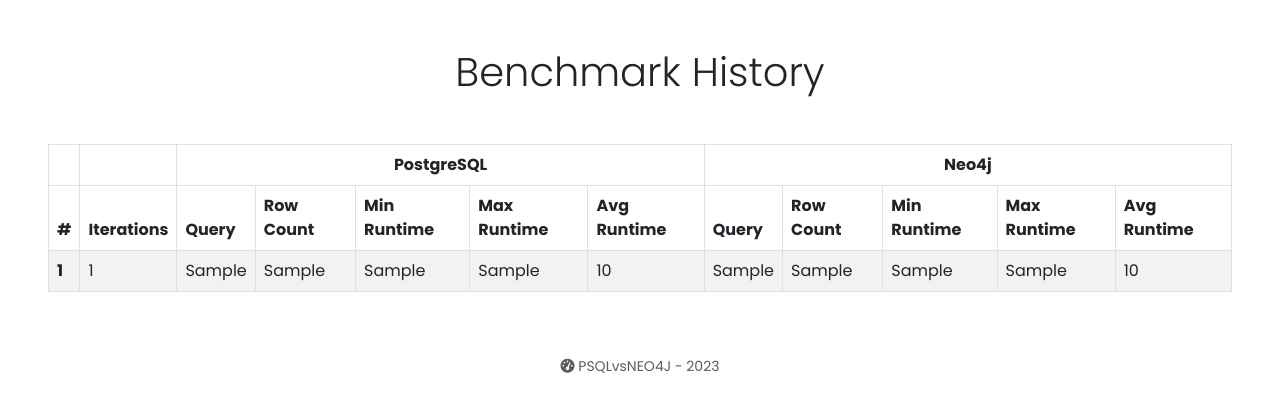
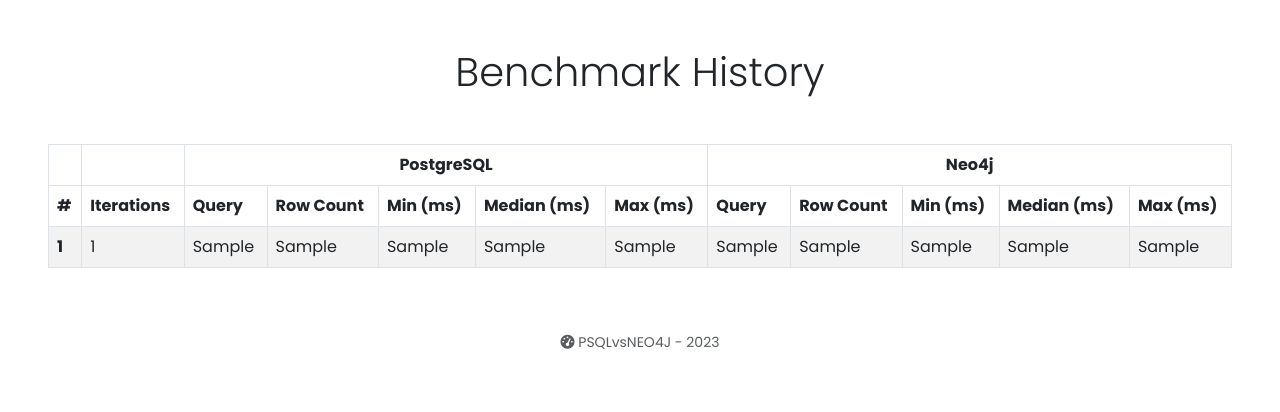
Before and after one commit to erkanvatan/postgres-neo4j-web-benchmark, a Flask app: template app/templates/tabs/benchmark_history.html in a window 1280 px wide. Shown: the part 76-488 px from the top of the page. Run offline with Flask 3, Linux system fonts and the light colour scheme; the template is opened without the code that fills it: most values are stand-ins (such as "Sample title", 1, 10 or a date in 2020); some libraries are stand-ins or nearby versions.

Commit message:
fix(history): show real min, median and max runtimes
Min and max were taken after trimming the extremes, and fewer than three
runs crashed the page.

```diff
--- a/app/templates/tabs/benchmark_history.html
+++ b/app/templates/tabs/benchmark_history.html
@@ -25,15 +25,15 @@
         <th scope="col">Query</th>
         <th scope="col">Row Count</th>
         <!--<th scope="col">Runtimes (ms)</th>-->
-        <th scope="col">Min Runtime</th>
-        <th scope="col">Max Runtime</th>
-        <th scope="col">Avg Runtime</th>
+        <th scope="col">Min (ms)</th>
+        <th scope="col">Median (ms)</th>
+        <th scope="col">Max (ms)</th>
         <th scope="col">Query</th>
         <th scope="col">Row Count</th>
         <!--<th scope="col">Runtimes (ms)</th>-->
-        <th scope="col">Min Runtime</th>
-        <th scope="col">Max Runtime</th>
-        <th scope="col">Avg Runtime</th>
+        <th scope="col">Min (ms)</th>
+        <th scope="col">Median (ms)</th>
+        <th scope="col">Max (ms)</th>
       </tr>
     </thead>
     <tbody>
@@ -45,14 +45,14 @@
         <td scope="col">{{ row["psql_nrows"] }}</td>
         <!--<td scope="col">{{ row["psql_runtimes"] }}</td>-->
         <td scope="col">{{ row["psql_min"] }}</td>
+        <td scope="col">{{ row["psql_median"] }}</td>
         <td scope="col">{{ row["psql_max"] }}</td>
-        <td scope="col">{{ row["psql_avg"] }}</td>
         <td scope="col">{{ row["neo4j_query"] }}</td>
         <td scope="col">{{ row["neo4j_nrows"] }}</td>
         <!--<td scope="col">{{ row["neo4j_runtimes"] }}</td>-->
         <td scope="col">{{ row["neo4j_min"] }}</td>
+        <td scope="col">{{ row["neo4j_median"] }}</td>
         <td scope="col">{{ row["neo4j_max"] }}</td>
-        <td scope="col">{{ row["neo4j_avg"] }}</td>
       </tr>
       {% endfor %}
 
```
Also changed, not shown: app/benchmark_history.py (+8 -17 lines).
